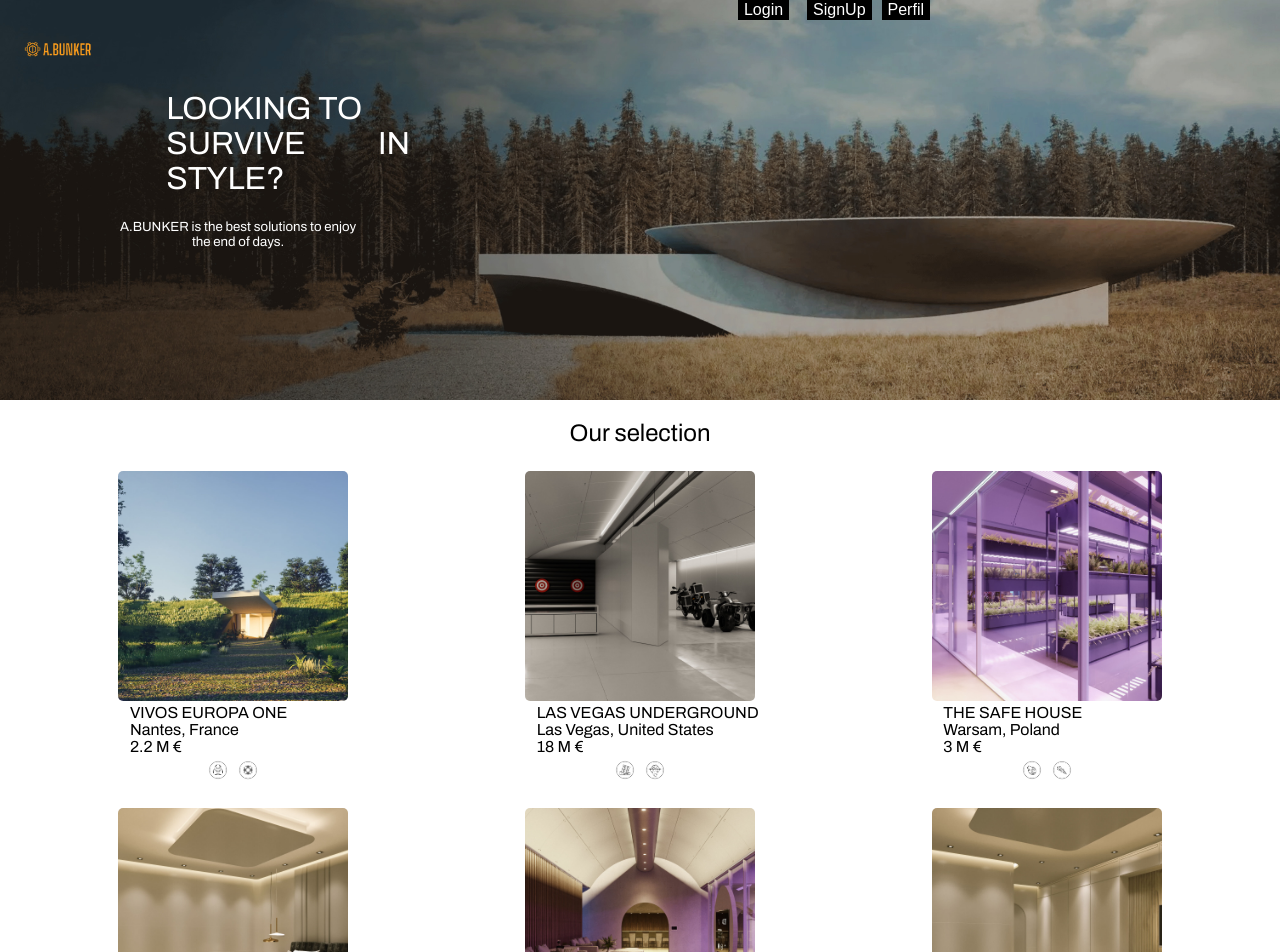
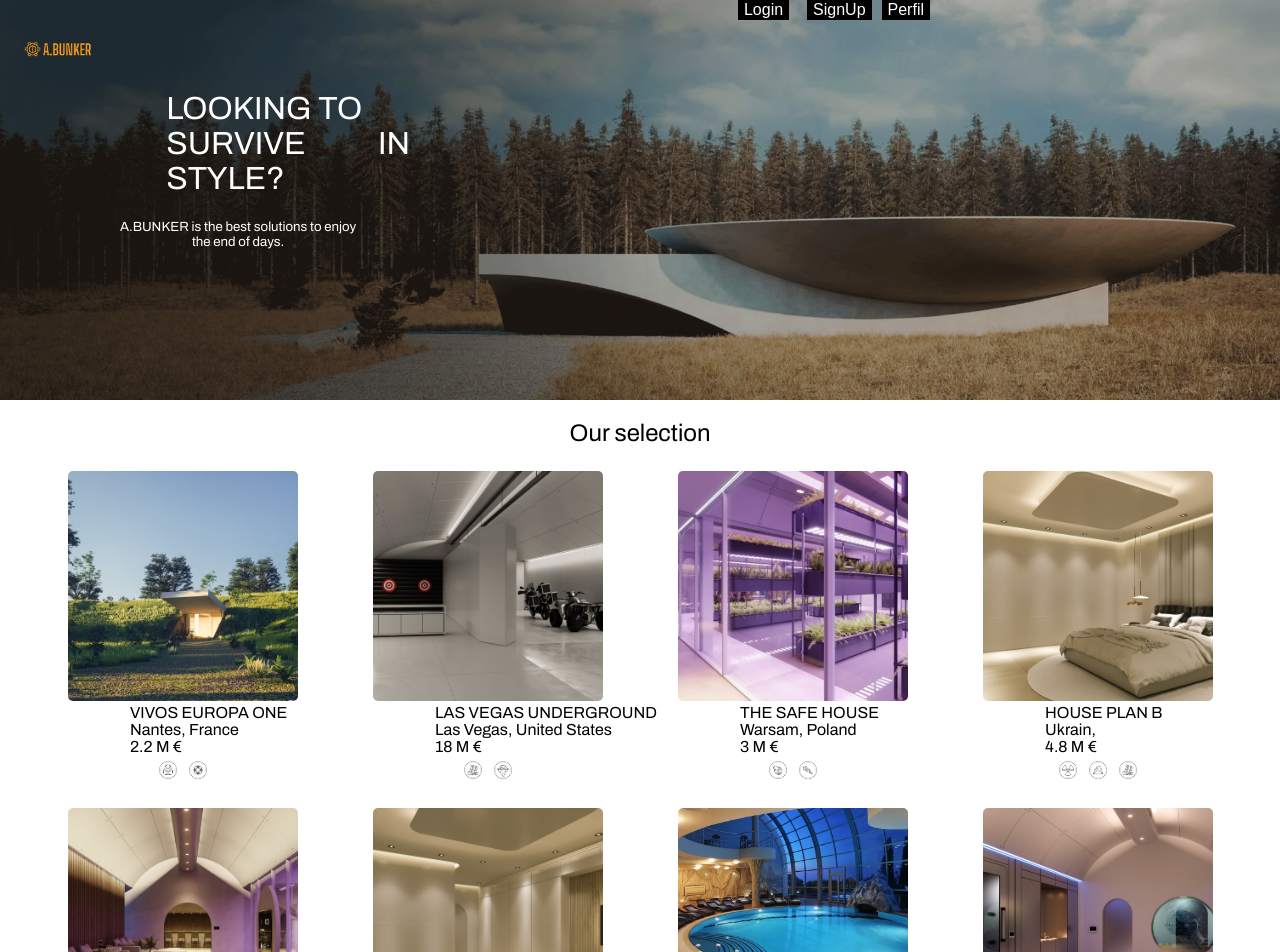
Before and after one commit to aksell21/Projeto_final, a Next.js app: page / in a window 1280 px wide. Shown: the top 952 px of the page. Built offline with nearby package versions, Linux system fonts and the light colour scheme.

Commit message:
gird 4x2

```diff
--- a/pages/index.js
+++ b/pages/index.js
@@ -140,7 +140,6 @@
         <BunkerCard data={bunkers[5]}></BunkerCard>
         <BunkerCard data={bunkers[6]}></BunkerCard>
         <BunkerCard data={bunkers[7]}></BunkerCard>
-        <BunkerCard data={bunkers[8]}></BunkerCard>
 
 
       </div>
--- a/styles/HomePage.module.css
+++ b/styles/HomePage.module.css
@@ -96,13 +96,13 @@
 .body {
   padding: 5px;
   text-align: center;
-  margin: 6px auto;
+  margin: 2px auto;
   display: flex;
   justify-content: flex-start;
-  flex-wrap: wrap;
+  flex-wrap: nowrap;
   gap: 20px;
   display: grid;
-  grid-template-columns: repeat(3, 1fr);
+  grid-template-columns: repeat(4, 1fr);
   width: auto;
   max-width: 1200px;
 
```
